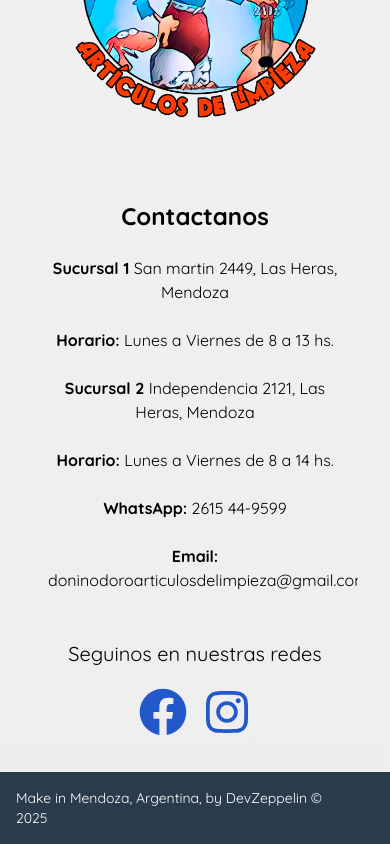
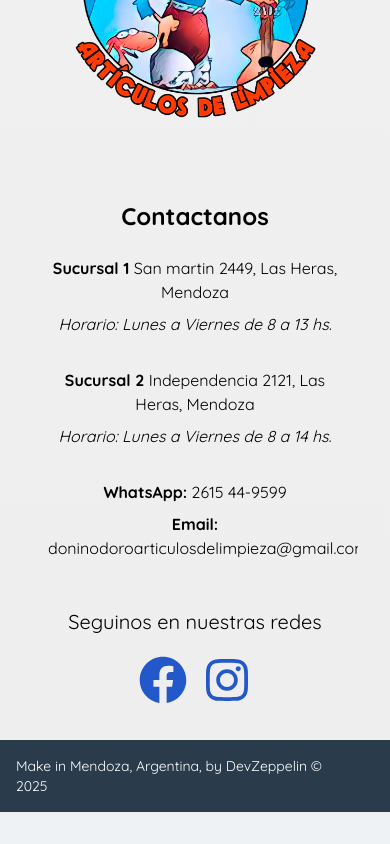
Before and after one commit to DevZeppelin/doninodoro, a Next.js app: page / in a window 390 px wide. Shown: the part 6671-7515 px from the top of the page. After the commit the page ends 7483 px from the top, so only its background shows below. Built offline with nearby package versions, Linux system fonts and the light colour scheme.

Commit message:
change texts and agg red color to cards

```diff
--- a/components/ContactUs.js
+++ b/components/ContactUs.js
@@ -19,15 +19,15 @@ const ContactUs = () => {
                     />
                 </Link>
             </div>
-            <div className="p-4 md:p-16 space-y-6 text-center overflow-hidden  ">
+            <div className="p-4 md:p-16 space-y-2 text-center overflow-hidden  ">
 
-                <p className="text-2xl font-bold">Contactanos</p>
+                <p className="text-2xl font-bold pb-4">Contactanos</p>
                 <p><b>Sucursal 1</b> San martin 2449, Las Heras, Mendoza</p>
-                <p><b>Horario:</b> Lunes a Viernes de 8 a 13 hs.</p>
-                <p><b>Sucursal 2</b> Independencia 2121, Las Heras, Mendoza</p>
-                <p><b>Horario:</b> Lunes a Viernes de 8 a 14 hs.</p>
+                <p><i>Horario: Lunes a Viernes de 8 a 13 hs.</i></p>
+                <p className="pt-6"><b>Sucursal 2</b> Independencia 2121, Las Heras, Mendoza</p>
+                <p><i>Horario: Lunes a Viernes de 8 a 14 hs.</i></p>
 
-                <p><b>WhatsApp:</b> 2615 44-9599</p>
+                <p className="pt-6"><b>WhatsApp:</b> 2615 44-9599</p>
 
                 <p><b>Email:</b> doninodoroarticulosdelimpieza@gmail.com</p>
 
--- a/components/MainBarButton.js
+++ b/components/MainBarButton.js
@@ -5,7 +5,7 @@ const MainBarButton = ({ logo, text,  description2 }) => {
       border-2 border-darkColor bg-secundary
       hover:bg-darkColor hover:text-secundary
       ">
-        <div>{logo}</div>
+        <div className="text-liveColor">{logo}</div>
         <div className="my-auto">
           {/*para pasar classname como prop:  <p className={classType}><b>{text}</b></p> */}
           <p className="text-sm md:text-base">
--- a/pages/nosotros/index.js
+++ b/pages/nosotros/index.js
@@ -17,9 +17,14 @@ export default function Nosotros() {
         <div>
           <div className="flex flex-col md:flex-row p-8 md:p-24 gap-8">
             <Image src="/01.webp" width={400} height={400} />
-            <div className="flex items-center justify-center p-8 md:p-24">
+            <div className="flex flex-col items-center justify-center p-8 md:p-24 space-y-4">
+              <p>En Don Inodoro entendemos que un hogar limpio es un hogar feliz.
+              </p>
               <p>
-                En Don Inodoro entendemos que un hogar limpio es un hogar feliz. Por eso, nos dedicamos a ofrecerte una amplia gama de productos de limpieza diseñados para satisfacer tus necesidades. Con más de 12 años de experiencia en el mercado, hemos construido una relación de confianza con nuestros clientes, basada en la calidad de nuestros productos y en un servicio personalizado.
+                Por eso, nos dedicamos a ofrecerte una amplia gama de productos de limpieza diseñados para satisfacer tus necesidades.
+              </p>
+              <p>
+                Con más de 12 años de experiencia en el mercado, hemos construido una relación de confianza con nuestros clientes, basada en la calidad de nuestros productos y en un servicio personalizado.
               </p>
             </div>
           </div>
@@ -27,13 +32,13 @@ export default function Nosotros() {
             <div className="p-8 md:p-24">
               <h2 className="text-3xl pb-4 font-black">MISIÓN</h2>
               <p>
-              Ser la referencia en el mercado de productos de limpieza, garantizando la máxima calidad y confiabilidad en cada uno de nuestros productos
+                Ser la referencia en el mercado de productos de limpieza, garantizando la máxima calidad y confiabilidad en cada uno de nuestros productos
 
               </p>
 
               <h2 className="text-3xl pb-4 pt-8 font-black">VISIÓN</h2>
               <p>
-              Ser el aliado perfecto para un hogar limpio y saludable, ofreciendo productos seguros y eficaces que simplifiquen las tareas del hogar.
+                Ser el aliado perfecto para un hogar limpio y saludable, ofreciendo productos seguros y eficaces que simplifiquen las tareas del hogar.
               </p>
             </div>
             <Image src="/logo.webp" width={400} height={400} />
```
